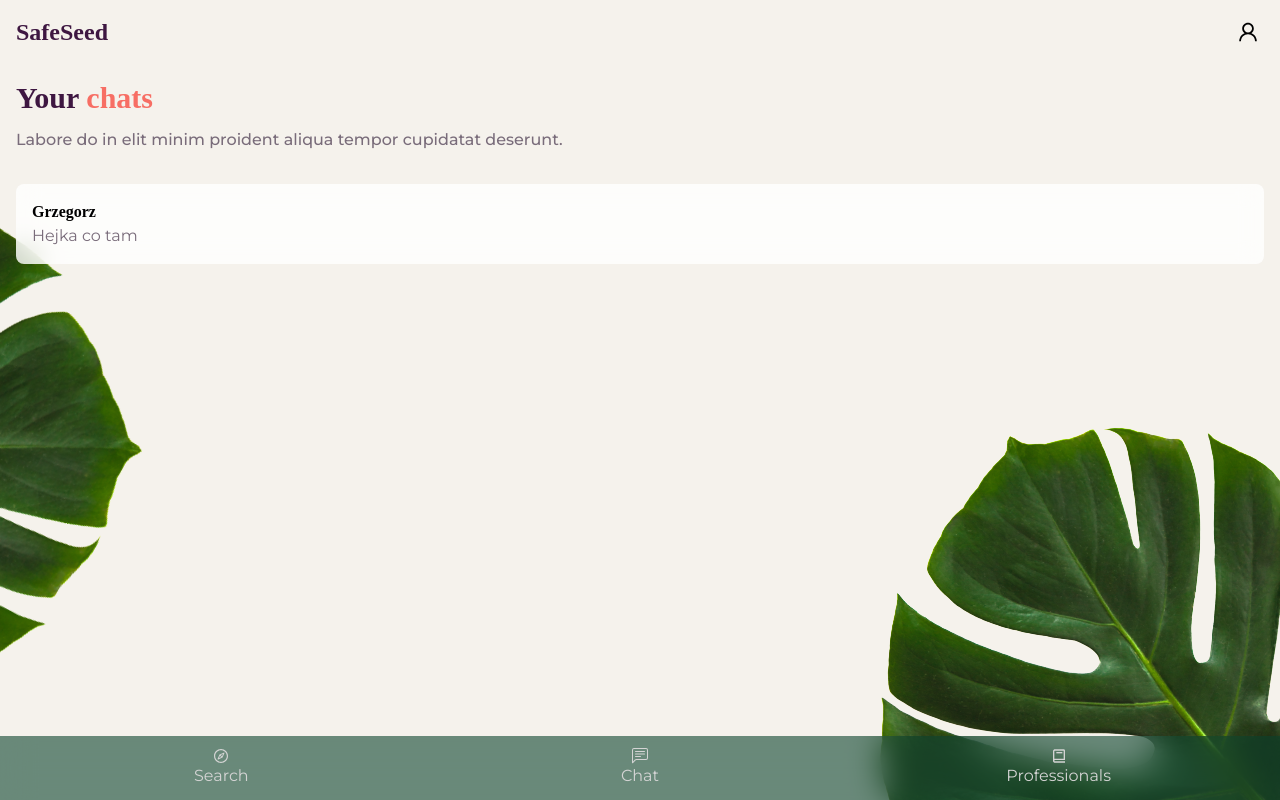
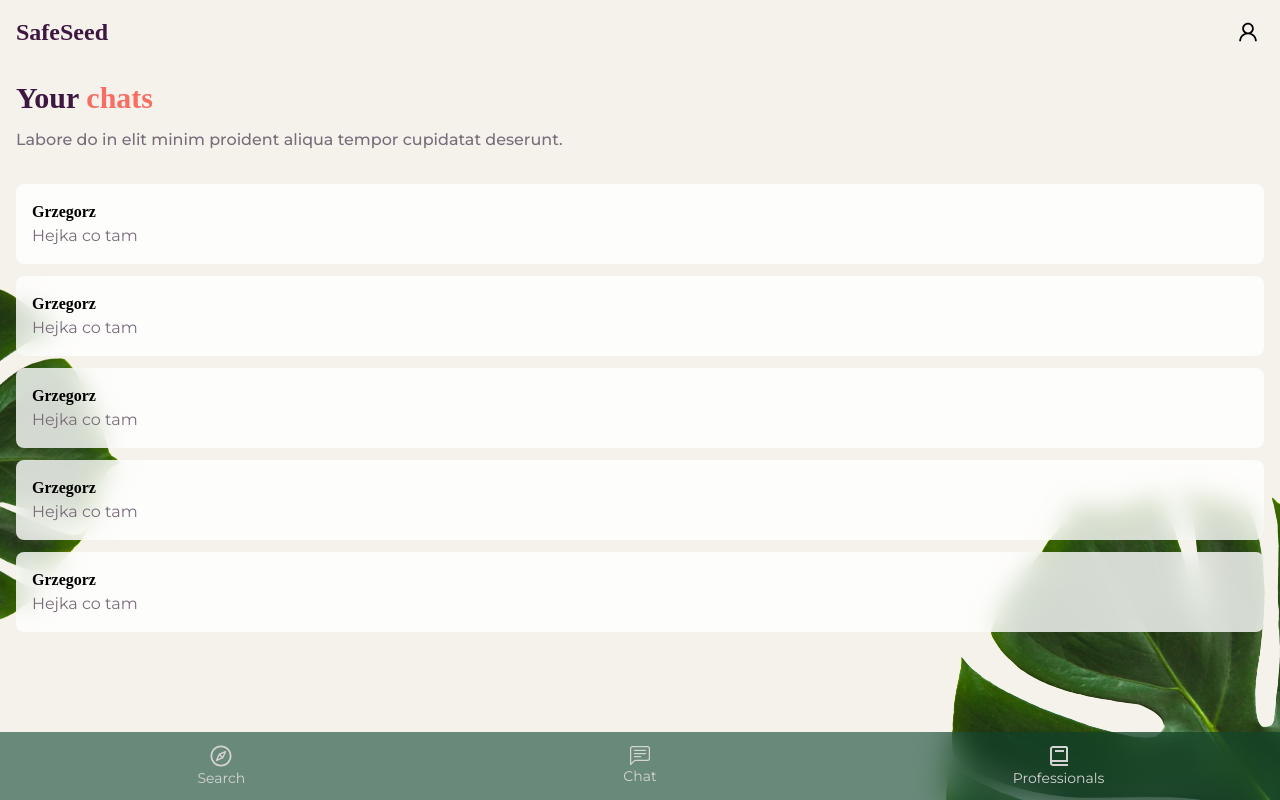
Before and after one commit to kacperszo/SafeSeed, a Next.js app: page /dash/chat in a window 1280 px wide. Built offline with nearby package versions, Linux system fonts and the light colour scheme; a web font is replaced by a local one.

Commit message:
Fix styling

```diff
--- a/src/features/Dashboard/components/Navbar.jsx
+++ b/src/features/Dashboard/components/Navbar.jsx
@@ -10,22 +10,28 @@ export default function Navbar({page}) {
     colorChat = page === "chat" ? "text-white" : colorChat;
     colorProfessionals = page === "professionals" ? "text-white" : colorProfessionals;
     return (
-        <nav className="bg-relish/60 p-3 w-full flex align-center justify-evenly relative z-30 backdrop-blur-lg ">
-            <Link href="/dashboard/search" passHref>
+        <nav className="bg-relish/60 p-3 w-full flex align-center justify-evenly relative z-30 backdrop-blur-lg text-sm">
+            <Link href="/dash/" passHref>
                 <a className={ "flex flex-col items-center justify-center w-1/3 " + colorSearch}>
-                    <AiOutlineCompass className="" />
+                    <span className="text-2xl">
+                        <AiOutlineCompass className="" />
+                    </span>
                     <span>Search</span>
                 </a>
             </Link>
-            <Link href="/dashboard/chat-list" passHref>
+            <Link href="/dash/chat" passHref>
                 <a className={"flex flex-col items-center justify-center w-1/3 " + colorChat}>
-                    <BsChatLeftText />
+                    <span className="text-xl">
+                        <BsChatLeftText />
+                    </span>
                     <span>Chat</span>
                 </a>
             </Link>
-            <Link href="/dashboard/professionals" passHref>
+            <Link href="/dash/professionals" passHref>
                 <a className={"flex flex-col items-center justify-center w-1/3 " + colorProfessionals}>
-                    <BiBook />
+                    <span className="text-2xl">
+                        <BiBook />
+                    </span>
                     <span>Professionals</span>
                 </a>
             </Link>
--- a/src/features/Dashboard/pages/ChatListPage.jsx
+++ b/src/features/Dashboard/pages/ChatListPage.jsx
@@ -7,20 +7,24 @@ import ChatListCard from './../components/ChatListCard';
 const ChatListPage = () => {
     return <div className="flex flex-col h-screen h-max-screen bg-beige font-mont" >
         <Topbar/>
-        <div className="p-4 text-deep-purple w-3/4">
+        <div className="p-4 text-deep-purple w-3/4 relative z-30">
             <h1 className="text-3xl font-quirky font-black mb-3">Your <span className="text-haps" >chats</span></h1>
             <p className="text-katowice font-medium">Labore do in elit minim proident aliqua tempor cupidatat deserunt.</p>
         </div>
-        <div className="flex flex-col flex-grow w-full p-4" >
+        <div className="flex flex-col flex-grow w-full p-4 space-y-3 overflow-y-scroll" >
+            <ChatListCard username={"Grzegorz"} latestMessage={"Hejka co tam"} />
+            <ChatListCard username={"Grzegorz"} latestMessage={"Hejka co tam"} />
+            <ChatListCard username={"Grzegorz"} latestMessage={"Hejka co tam"} />
+            <ChatListCard username={"Grzegorz"} latestMessage={"Hejka co tam"} />
             <ChatListCard username={"Grzegorz"} latestMessage={"Hejka co tam"} />
         </div>
         <Navbar/>
         <img
-                className="fixed bottom-0 right-0 z-10"
+                className="fixed -bottom-16 -right-16 z-10 scale-80"
                 src={LeafImg.src}
                 alt="leaf"/>
             <img
-                className="fixed bottom-10 -left-40 rotate-[120deg]"
+                className="fixed bottom-8 -left-40 rotate-[120deg] z-10 scale-75"
                 src={LeafImg.src}
                 alt="another leaf"/>
     </div>;
```
